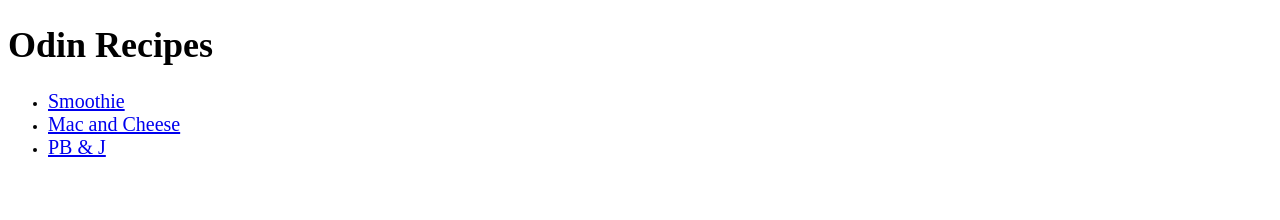
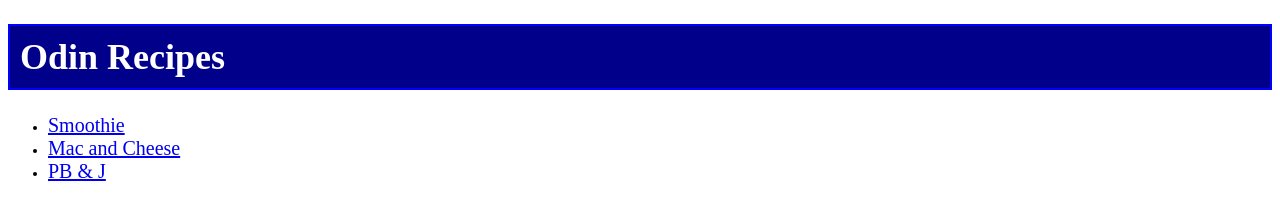
Before and after one commit to e4ThenWin/odin_recipes, a plain HTML site: page index.html in a window 1280 px wide. Drawn offline with Linux system fonts and the light colour scheme.

Commit message:
Add color to main title

```diff
--- a/index.html
+++ b/index.html
@@ -10,7 +10,7 @@
   </head>
 
   <body>
-    <h1>Odin Recipes</h1>
+    <h1 class="title">Odin Recipes</h1>
     <ul>
       <li><a href="recipes/smoothie.html" class="main">Smoothie</a></li>
       <li><a href="recipes/mac_and_cheese.html" class="main">Mac and Cheese</a></li>
--- a/styles.css
+++ b/styles.css
@@ -1,7 +1,6 @@
 /* styles.css */
 
 
-/* bullet point sizes */
 li {
   font-family:'Times New Roman', Times, serif;
   font-size: 14px;
@@ -11,9 +10,12 @@ li {
   font-size: 20px;
 }
 
-/* title styles */
-h1 {
+.title {
   font-size: 36px;
+  padding: 10px;
+  background-color: darkblue;
+  color: white;
+  border: 2px solid blue;
 }
 
 .smoothie,
```
